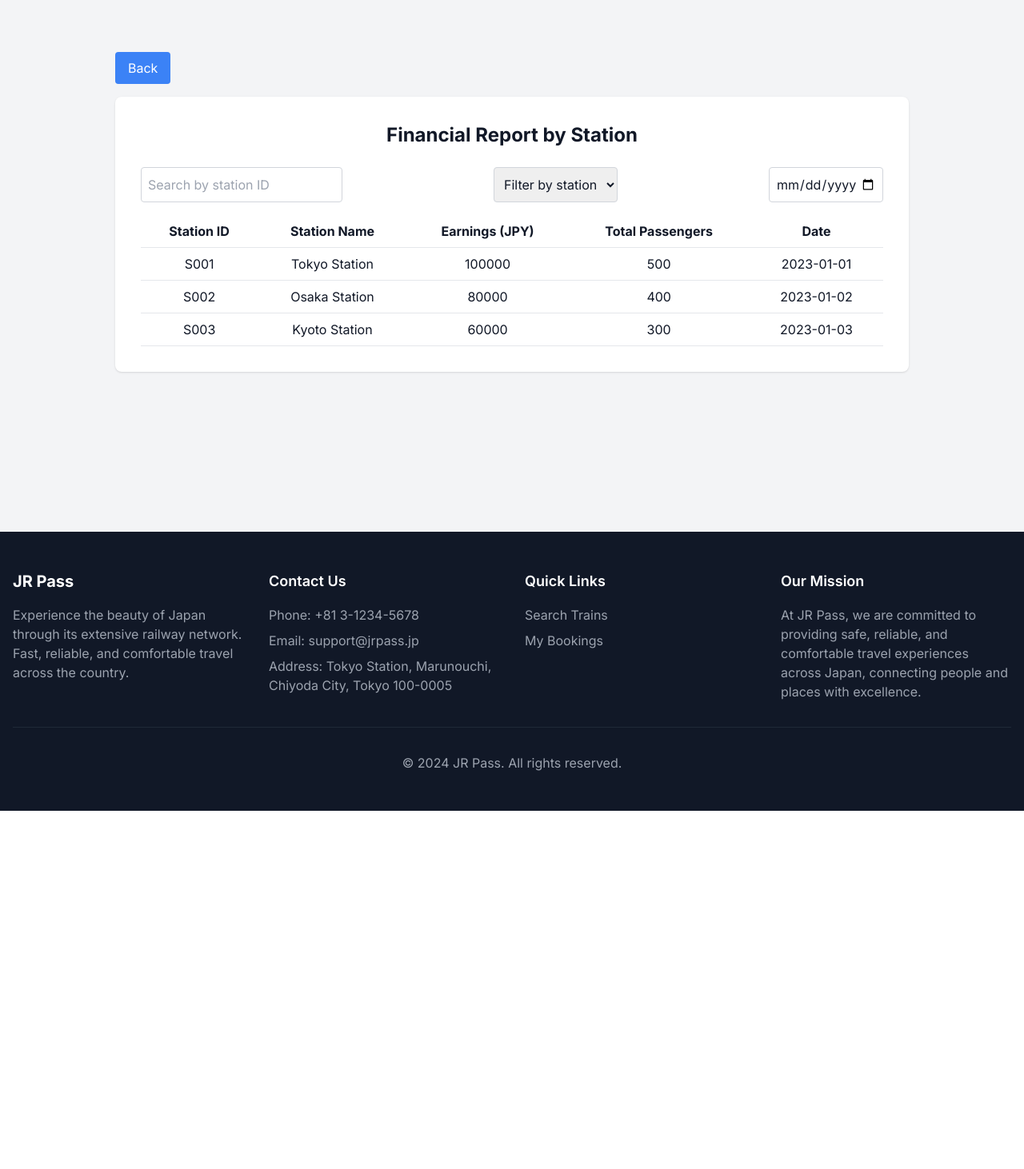
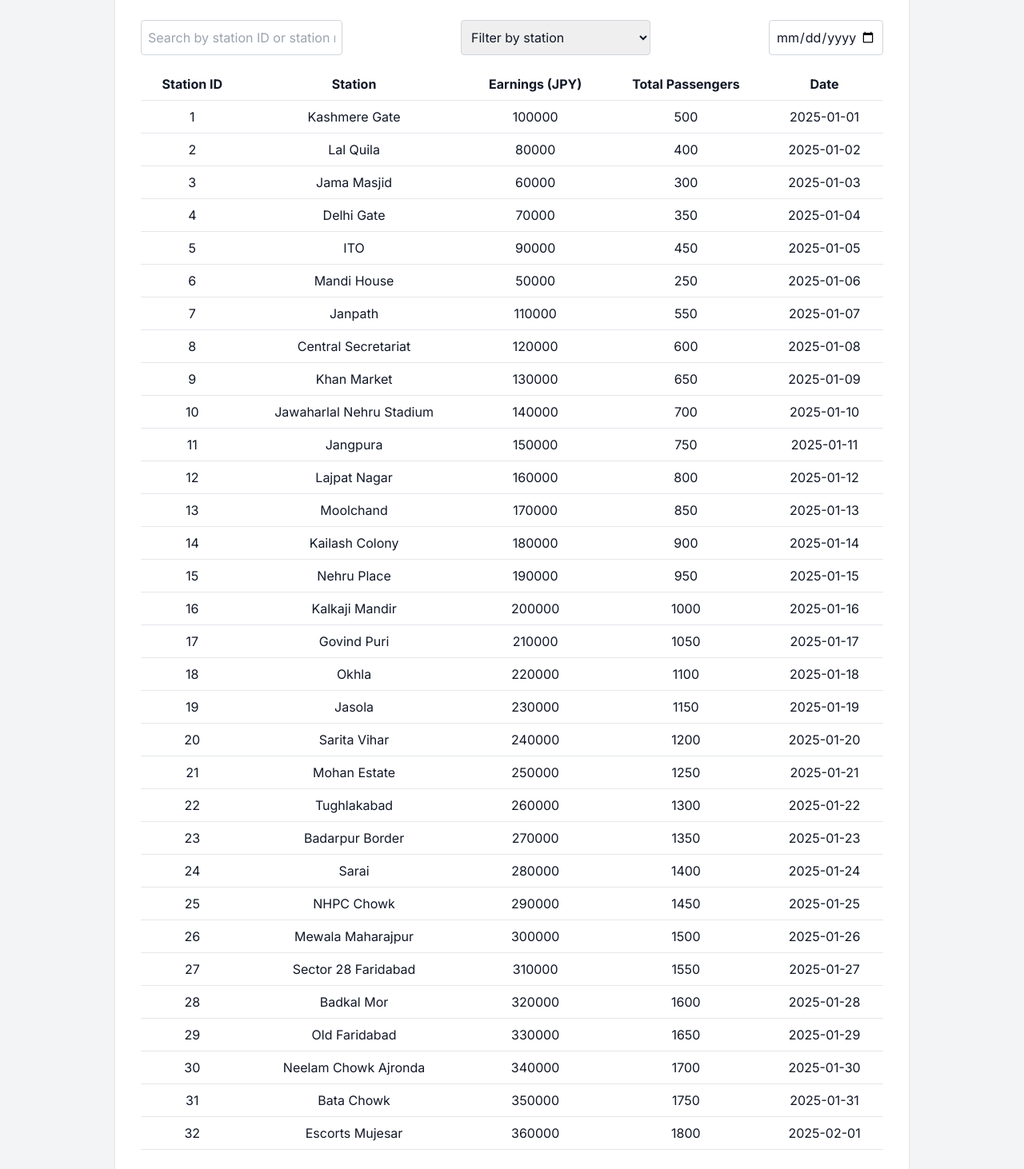
Before and after one commit to Abhilasha0909/RailwayReservation-Frontend, a Next.js app: page /admin/financial-report-bystation in a window 1280 px wide. Shown: the part 207-1669 px from the top of the page at 80% size. Before the commit the page ends 1221 px from the top, so only its background shows below. Built offline with nearby package versions, Linux system fonts and the light colour scheme.

Commit message:
modified the admin frontend according to backend

```diff
--- a/src/app/admin/financial-report-bystation/page.tsx
+++ b/src/app/admin/financial-report-bystation/page.tsx
@@ -4,13 +4,42 @@ import { Card } from '@/components/ui/Card';
 import BackButton from '@/components/BackButton'; // Import BackButton
 
 const initialData = [
-  { stationId: 'S001', stationName: 'Tokyo Station', earnings: 100000, passengers: 500, date: '2023-01-01' },
-  { stationId: 'S002', stationName: 'Osaka Station', earnings: 80000, passengers: 400, date: '2023-01-02' },
-  { stationId: 'S003', stationName: 'Kyoto Station', earnings: 60000, passengers: 300, date: '2023-01-03' },
+  { stationId: 1, station: 'Kashmere Gate', earnings: 100000, passengers: 500, date: '2025-01-01' },
+  { stationId: 2, station: 'Lal Quila', earnings: 80000, passengers: 400, date: '2025-01-02' },
+  { stationId: 3, station: 'Jama Masjid', earnings: 60000, passengers: 300, date: '2025-01-03' },
+  { stationId: 4, station: 'Delhi Gate', earnings: 70000, passengers: 350, date: '2025-01-04' },
+  { stationId: 5, station: 'ITO', earnings: 90000, passengers: 450, date: '2025-01-05' },
+  { stationId: 6, station: 'Mandi House', earnings: 50000, passengers: 250, date: '2025-01-06' },
+  { stationId: 7, station: 'Janpath', earnings: 110000, passengers: 550, date: '2025-01-07' },
+  { stationId: 8, station: 'Central Secretariat', earnings: 120000, passengers: 600, date: '2025-01-08' },
+  { stationId: 9, station: 'Khan Market', earnings: 130000, passengers: 650, date: '2025-01-09' },
+  { stationId: 10, station: 'Jawaharlal Nehru Stadium', earnings: 140000, passengers: 700, date: '2025-01-10' },
+  { stationId: 11, station: 'Jangpura', earnings: 150000, passengers: 750, date: '2025-01-11' },
+  { stationId: 12, station: 'Lajpat Nagar', earnings: 160000, passengers: 800, date: '2025-01-12' },
+  { stationId: 13, station: 'Moolchand', earnings: 170000, passengers: 850, date: '2025-01-13' },
+  { stationId: 14, station: 'Kailash Colony', earnings: 180000, passengers: 900, date: '2025-01-14' },
+  { stationId: 15, station: 'Nehru Place', earnings: 190000, passengers: 950, date: '2025-01-15' },
+  { stationId: 16, station: 'Kalkaji Mandir', earnings: 200000, passengers: 1000, date: '2025-01-16' },
+  { stationId: 17, station: 'Govind Puri', earnings: 210000, passengers: 1050, date: '2025-01-17' },
+  { stationId: 18, station: 'Okhla', earnings: 220000, passengers: 1100, date: '2025-01-18' },
+  { stationId: 19, station: 'Jasola', earnings: 230000, passengers: 1150, date: '2025-01-19' },
+  { stationId: 20, station: 'Sarita Vihar', earnings: 240000, passengers: 1200, date: '2025-01-20' },
+  { stationId: 21, station: 'Mohan Estate', earnings: 250000, passengers: 1250, date: '2025-01-21' },
+  { stationId: 22, station: 'Tughlakabad', earnings: 260000, passengers: 1300, date: '2025-01-22' },
+  { stationId: 23, station: 'Badarpur Border', earnings: 270000, passengers: 1350, date: '2025-01-23' },
+  { stationId: 24, station: 'Sarai', earnings: 280000, passengers: 1400, date: '2025-01-24' },
+  { stationId: 25, station: 'NHPC Chowk', earnings: 290000, passengers: 1450, date: '2025-01-25' },
+  { stationId: 26, station: 'Mewala Maharajpur', earnings: 300000, passengers: 1500, date: '2025-01-26' },
+  { stationId: 27, station: 'Sector 28 Faridabad', earnings: 310000, passengers: 1550, date: '2025-01-27' },
+  { stationId: 28, station: 'Badkal Mor', earnings: 320000, passengers: 1600, date: '2025-01-28' },
+  { stationId: 29, station: 'Old Faridabad', earnings: 330000, passengers: 1650, date: '2025-01-29' },
+  { stationId: 30, station: 'Neelam Chowk Ajronda', earnings: 340000, passengers: 1700, date: '2025-01-30' },
+  { stationId: 31, station: 'Bata Chowk', earnings: 350000, passengers: 1750, date: '2025-01-31' },
+  { stationId: 32, station: 'Escorts Mujesar', earnings: 360000, passengers: 1800, date: '2025-02-01' },
   // Add more data as needed
 ];
 
-export default function FinancialReportByStation() {
+export default function FinancialReport() {
   const [data, setData] = useState(initialData);
   const [search, setSearch] = useState('');
   const [filter, setFilter] = useState('');
@@ -31,25 +60,25 @@ export default function FinancialReportByStation() {
   const currentDate = new Date().toISOString().split('T')[0]; // Get current date in YYYY-MM-DD format
 
   const filteredData = data.filter((item) =>
-    (item.stationName.toLowerCase().includes(search.toLowerCase()) ||
-    item.stationId.toLowerCase().includes(search.toLowerCase())) &&
+    (item.stationId.toString().includes(search) ||
+    item.station.toLowerCase().includes(search.toLowerCase())) &&
     (!date || item.date === date)
   );
 
   const displayedData = filter
-    ? filteredData.filter((item) => item.stationName === filter)
+    ? filteredData.filter((item) => item.station === filter)
     : filteredData;
 
   return (
     <div className="min-h-screen flex items-center justify-center bg-gray-100">
       <div className="w-full max-w-5xl p-4">
         <BackButton /> {/* Use BackButton component */}
-      <Card className="w-full max-w-5xl p-8">
-        <h1 className="text-2xl font-bold mb-6 text-center">Financial Report by Station</h1>
+        <Card className="w-full p-8">
+          <h1 className="text-2xl font-bold mb-6 text-center">Financial Report</h1>
           <div className="flex justify-between mb-4">
             <input
               type="text"
-            placeholder="Search by station ID "
+              placeholder="Search by station ID or station name"
               value={search}
               onChange={handleSearch}
               className="p-2 border border-gray-300 rounded"
@@ -60,9 +89,38 @@ export default function FinancialReportByStation() {
               className="p-2 border border-gray-300 rounded"
             >
               <option value="">Filter by station</option>
-            <option value="Tokyo Station">Tokyo Station</option>
-            <option value="Osaka Station">Osaka Station</option>
-            <option value="Kyoto Station">Kyoto Station</option>
+              <option value="Kashmere Gate">Kashmere Gate</option>
+              <option value="Lal Quila">Lal Quila</option>
+              <option value="Jama Masjid">Jama Masjid</option>
+              <option value="Delhi Gate">Delhi Gate</option>
+              <option value="ITO">ITO</option>
+              <option value="Mandi House">Mandi House</option>
+              <option value="Janpath">Janpath</option>
+              <option value="Central Secretariat">Central Secretariat</option>
+              <option value="Khan Market">Khan Market</option>
+              <option value="Jawaharlal Nehru Stadium">Jawaharlal Nehru Stadium</option>
+              <option value="Jangpura">Jangpura</option>
+              <option value="Lajpat Nagar">Lajpat Nagar</option>
+              <option value="Moolchand">Moolchand</option>
+              <option value="Kailash Colony">Kailash Colony</option>
+              <option value="Nehru Place">Nehru Place</option>
+              <option value="Kalkaji Mandir">Kalkaji Mandir</option>
+              <option value="Govind Puri">Govind Puri</option>
+              <option value="Okhla">Okhla</option>
+              <option value="Jasola">Jasola</option>
+              <option value="Sarita Vihar">Sarita Vihar</option>
+              <option value="Mohan Estate">Mohan Estate</option>
+              <option value="Tughlakabad">Tughlakabad</option>
+              <option value="Badarpur Border">Badarpur Border</option>
+              <option value="Sarai">Sarai</option>
+              <option value="NHPC Chowk">NHPC Chowk</option>
+              <option value="Mewala Maharajpur">Mewala Maharajpur</option>
+              <option value="Sector 28 Faridabad">Sector 28 Faridabad</option>
+              <option value="Badkal Mor">Badkal Mor</option>
+              <option value="Old Faridabad">Old Faridabad</option>
+              <option value="Neelam Chowk Ajronda">Neelam Chowk Ajronda</option>
+              <option value="Bata Chowk">Bata Chowk</option>
+              <option value="Escorts Mujesar">Escorts Mujesar</option>
             </select>
             <input
               type="date"
@@ -76,7 +134,7 @@ export default function FinancialReportByStation() {
             <thead>
               <tr>
                 <th className="py-2 px-4 border-b">Station ID</th>
-              <th className="py-2 px-4 border-b">Station Name</th>
+                <th className="py-2 px-4 border-b">Station</th>
                 <th className="py-2 px-4 border-b">Earnings (JPY)</th>
                 <th className="py-2 px-4 border-b">Total Passengers</th>
                 <th className="py-2 px-4 border-b">Date</th>
@@ -86,7 +144,7 @@ export default function FinancialReportByStation() {
               {displayedData.map((item, index) => (
                 <tr key={index}>
                   <td className="py-2 px-4 border-b text-center">{item.stationId}</td>
-                <td className="py-2 px-4 border-b text-center">{item.stationName}</td>
+                  <td className="py-2 px-4 border-b text-center">{item.station}</td>
                   <td className="py-2 px-4 border-b text-center">{item.earnings}</td>
                   <td className="py-2 px-4 border-b text-center">{item.passengers}</td>
                   <td className="py-2 px-4 border-b text-center">{item.date}</td>
--- a/src/app/admin/financial-report/page.tsx
+++ b/src/app/admin/financial-report/page.tsx
@@ -4,13 +4,20 @@ import { Card } from '@/components/ui/Card';
 import BackButton from '@/components/BackButton'; // Import BackButton
 
 const initialData = [
-  { id: 'T001', station: 'Tokyo', earnings: 100000, passengers: 500, date: '2025-01-01' },
-  { id: 'T002', station: 'Osaka', earnings: 80000, passengers: 400, date: '2025-01-02' },
-  { id: 'T003', station: 'Kyoto', earnings: 60000, passengers: 300, date: '2025-01-03' },
+  { trainNumber: 'T001', trainName: 'Express 1', earnings: 100000, passengers: 500, date: '2025-01-01' },
+  { trainNumber: 'T002', trainName: 'Express 2', earnings: 80000, passengers: 400, date: '2025-01-02' },
+  { trainNumber: 'T003', trainName: 'Local 1', earnings: 60000, passengers: 300, date: '2025-01-03' },
+  { trainNumber: 'T004', trainName: 'Local 2', earnings: 70000, passengers: 350, date: '2025-01-04' },
+  { trainNumber: 'T005', trainName: 'Express 3', earnings: 90000, passengers: 450, date: '2025-01-05' },
+  { trainNumber: 'T001', trainName: 'Express 1', earnings: 50000, passengers: 250, date: '2025-01-06' },
+  { trainNumber: 'T002', trainName: 'Express 2', earnings: 110000, passengers: 550, date: '2025-01-07' },
+  { trainNumber: 'T003', trainName: 'Local 1', earnings: 120000, passengers: 600, date: '2025-01-08' },
+  { trainNumber: 'T004', trainName: 'Local 2', earnings: 130000, passengers: 650, date: '2025-01-09' },
+  { trainNumber: 'T005', trainName: 'Express 3', earnings: 140000, passengers: 700, date: '2025-01-10' },
   // Add more data as needed
 ];
 
-export default function FinancialReport() {
+export default function FinancialReportByTrain() {
   const [data, setData] = useState(initialData);
   const [search, setSearch] = useState('');
   const [filter, setFilter] = useState('');
@@ -31,13 +38,13 @@ export default function FinancialReport() {
   const currentDate = new Date().toISOString().split('T')[0]; // Get current date in YYYY-MM-DD format
 
   const filteredData = data.filter((item) =>
-    (item.id.toLowerCase().includes(search.toLowerCase()) ||
-    item.station.toLowerCase().includes(search.toLowerCase())) &&
+    (item.trainNumber.toLowerCase().includes(search.toLowerCase()) ||
+    item.trainName.toLowerCase().includes(search.toLowerCase())) &&
     (!date || item.date === date)
   );
 
   const displayedData = filter
-    ? filteredData.filter((item) => item.station === filter)
+    ? filteredData.filter((item) => item.trainName === filter)
     : filteredData;
 
   return (
@@ -45,11 +52,11 @@ export default function FinancialReport() {
       <div className="w-full max-w-5xl p-4">
         <BackButton /> {/* Use BackButton component */}
         <Card className="w-full p-8">
-          <h1 className="text-2xl font-bold mb-6 text-center">Financial Report</h1>
+          <h1 className="text-2xl font-bold mb-6 text-center">Financial Report by Train</h1>
           <div className="flex justify-between mb-4">
             <input
               type="text"
-              placeholder="Search by train ID or station"
+              placeholder="Search by train ID or train name"
               value={search}
               onChange={handleSearch}
               className="p-2 border border-gray-300 rounded"
@@ -59,10 +66,12 @@ export default function FinancialReport() {
               onChange={handleFilter}
               className="p-2 border border-gray-300 rounded"
             >
-              <option value="">Filter by station</option>
-              <option value="Tokyo">Tokyo</option>
-              <option value="Osaka">Osaka</option>
-              <option value="Kyoto">Kyoto</option>
+              <option value="">Filter by train name</option>
+              <option value="Express 1">Express 1</option>
+              <option value="Express 2">Express 2</option>
+              <option value="Local 1">Local 1</option>
+              <option value="Local 2">Local 2</option>
+              <option value="Express 3">Express 3</option>
             </select>
             <input
               type="date"
@@ -76,7 +85,7 @@ export default function FinancialReport() {
             <thead>
               <tr>
                 <th className="py-2 px-4 border-b">Train ID</th>
-                <th className="py-2 px-4 border-b">Station</th>
+                <th className="py-2 px-4 border-b">Train Name</th>
                 <th className="py-2 px-4 border-b">Earnings (JPY)</th>
                 <th className="py-2 px-4 border-b">Total Passengers</th>
                 <th className="py-2 px-4 border-b">Date</th>
@@ -85,8 +94,8 @@ export default function FinancialReport() {
             <tbody>
               {displayedData.map((item, index) => (
                 <tr key={index}>
-                  <td className="py-2 px-4 border-b text-center">{item.id}</td>
-                  <td className="py-2 px-4 border-b text-center">{item.station}</td>
+                  <td className="py-2 px-4 border-b text-center">{item.trainNumber}</td>
+                  <td className="py-2 px-4 border-b text-center">{item.trainName}</td>
                   <td className="py-2 px-4 border-b text-center">{item.earnings}</td>
                   <td className="py-2 px-4 border-b text-center">{item.passengers}</td>
                   <td className="py-2 px-4 border-b text-center">{item.date}</td>
```
Also changed, not shown: src/app/admin/dashboard/page.tsx (+34 -7 lines). Lines whose indentation alone changed are shown as unchanged.
